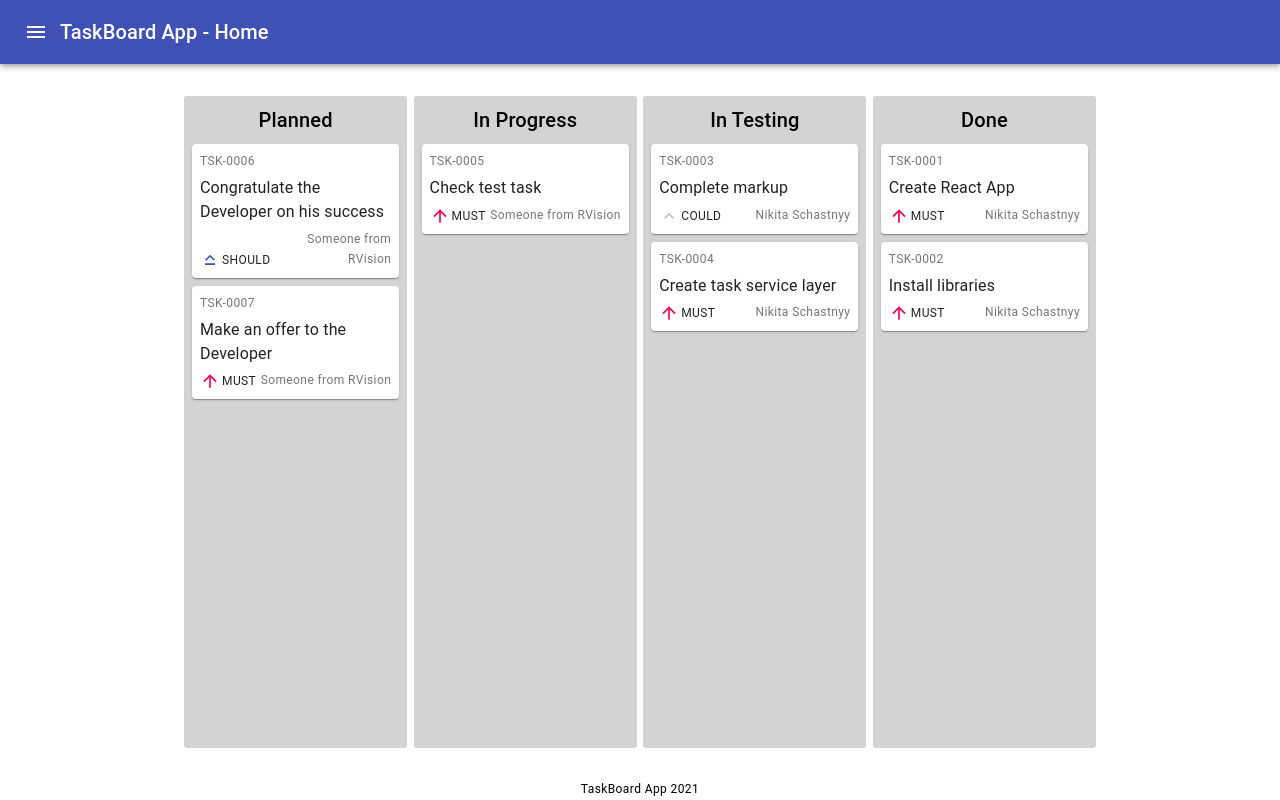
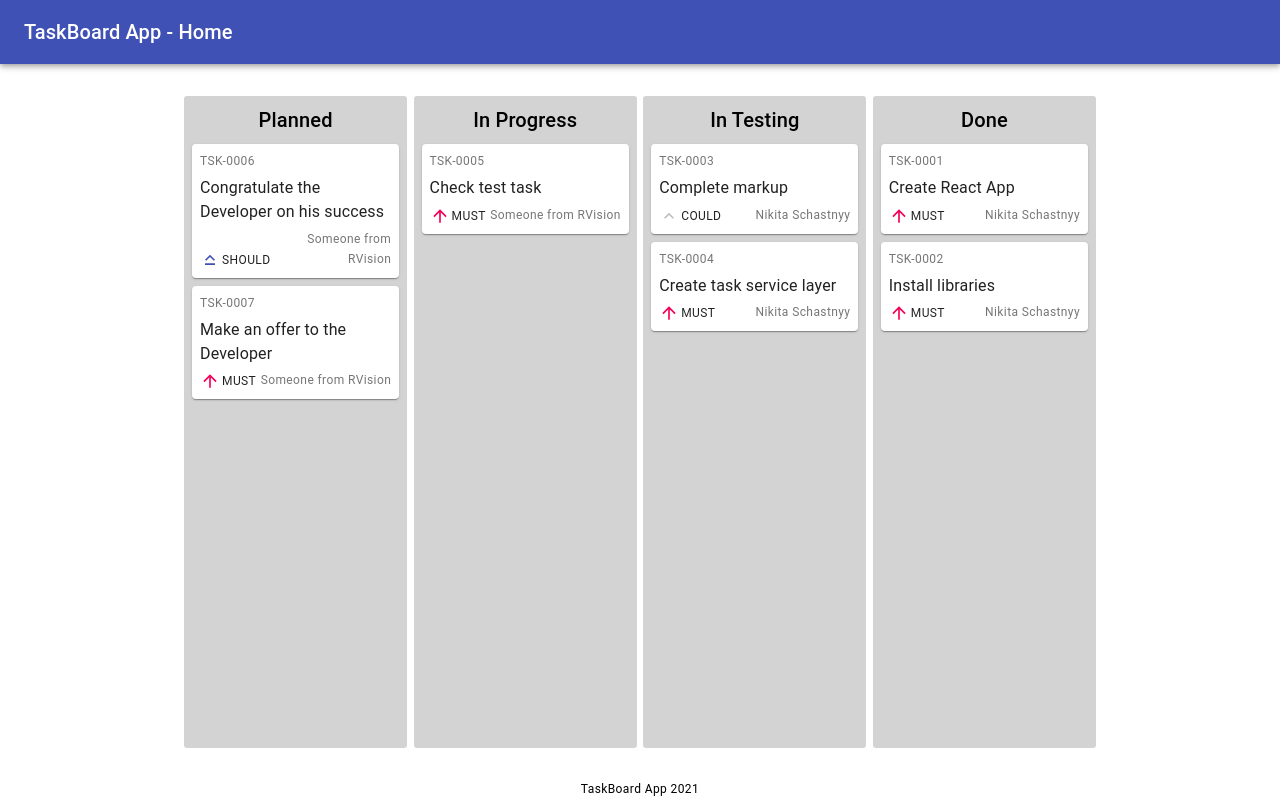
Before and after one commit to Smynay/rvision, a React (Create React App) app: page / in a window 1280 px wide. Built offline with nearby package versions, Linux system fonts and the light colour scheme.

Commit message:
fix: remove menu btn

```diff
--- a/src/components/organisms/header/Header.tsx
+++ b/src/components/organisms/header/Header.tsx
@@ -1,5 +1,4 @@
-import { AppBar, IconButton, Toolbar, Typography } from '@material-ui/core';
-import MenuIcon from '@material-ui/icons/Menu';
+import { AppBar, Toolbar, Typography } from '@material-ui/core';
 
 export type HeaderPropTypes = { title?: string };
 
@@ -7,9 +6,10 @@ const Header = ({ title }: HeaderPropTypes) => {
   return (
     <AppBar position="static">
       <Toolbar>
-        <IconButton edge="start" color="inherit" aria-label="menu">
+        {/* TODO: Add sidebar */}
+        {/* <IconButton edge="start" color="inherit" aria-label="menu">
           <MenuIcon />
-        </IconButton>
+        </IconButton> */}
         <Typography variant="h6">
           TaskBoard App {title && `- ${title}`}
         </Typography>
```
